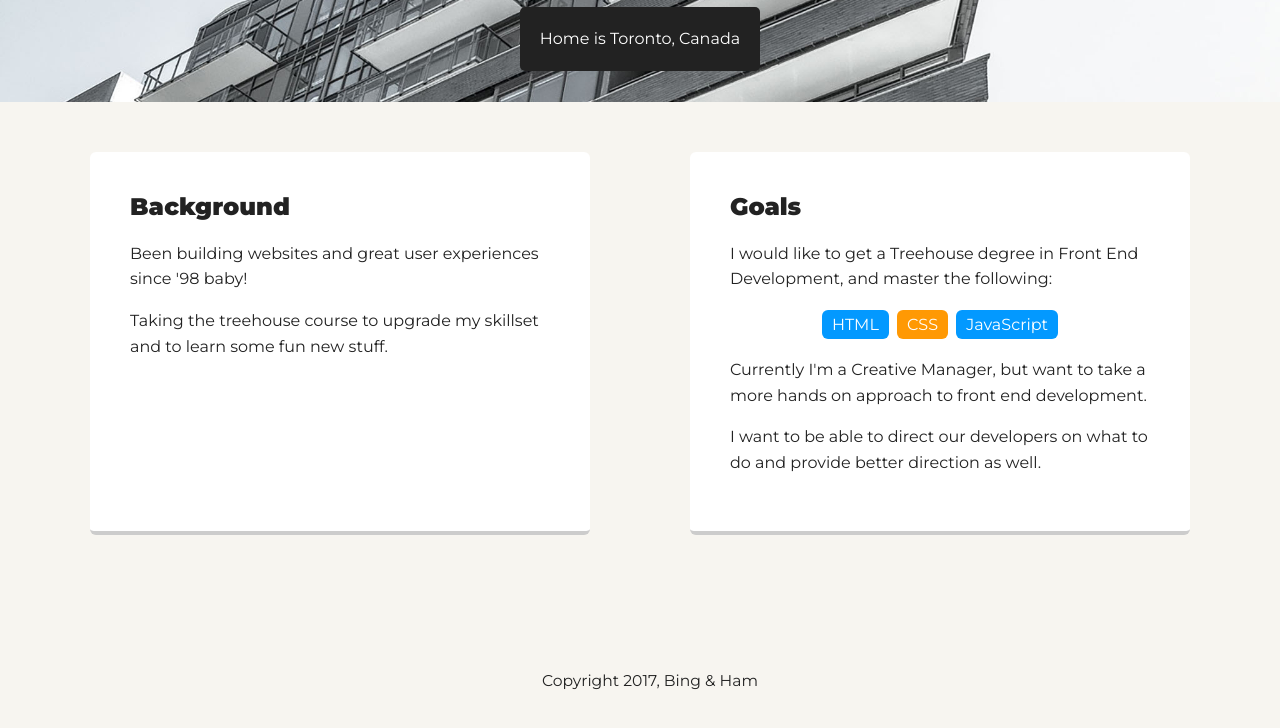
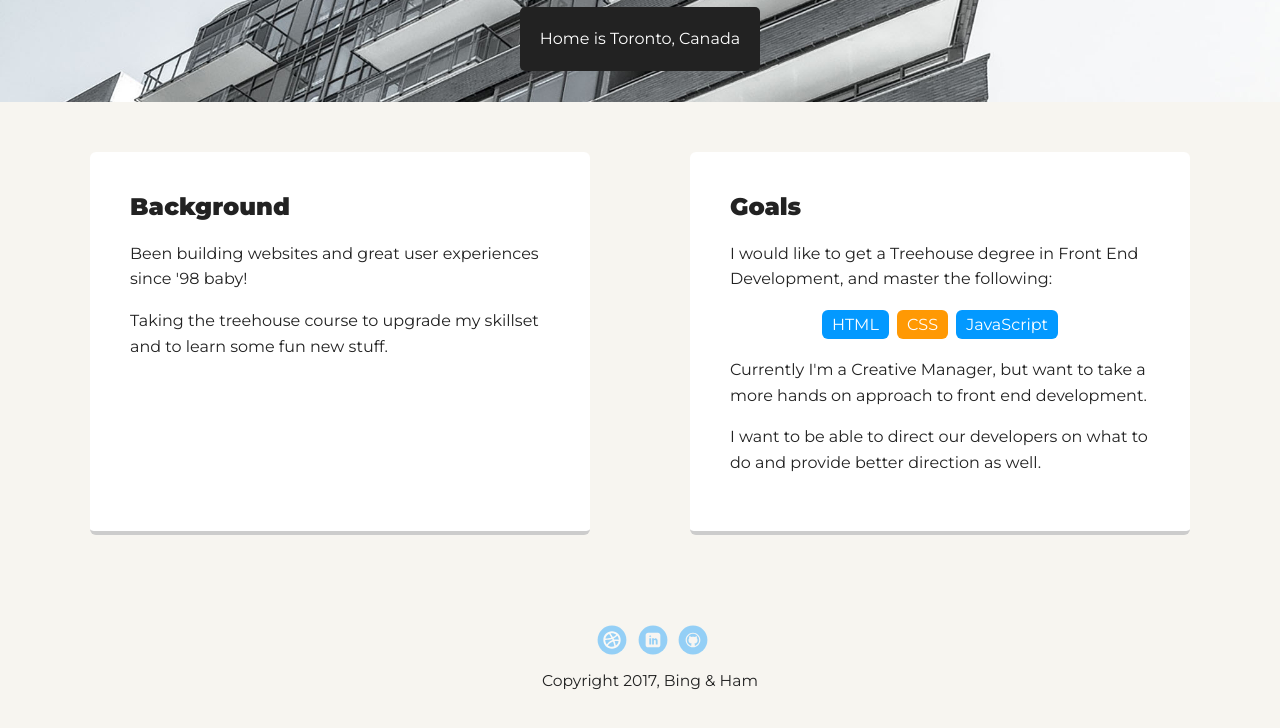
Before and after one commit to mattbingco/PRO-ONE, a plain HTML site: page index.html in a window 1280 px wide. Shown: the part 368-1096 px from the top of the page. Drawn offline with Linux system fonts and the light colour scheme; the site is published under a folder, as on GitHub Pages, so addresses that start at the root find nothing.

Commit message:
css
images removed /

```diff
--- a/styles.css
+++ b/styles.css
@@ -155,15 +155,15 @@ a.social {
   transition: all .5s;
 }
 a.dribbble {
-  background-image: url("/images/dribbble.svg");
+  background-image: url("images/dribbble.svg");
 }
 
 
 a.linkedin {
-  background-image: url("/images/linkedin.svg");
+  background-image: url("images/linkedin.svg");
 }
 a.github {
-  background-image: url("/images/github.svg");
+  background-image: url("images/github.svg");
 }
 a.social:hover {
   opacity: 1;
```
